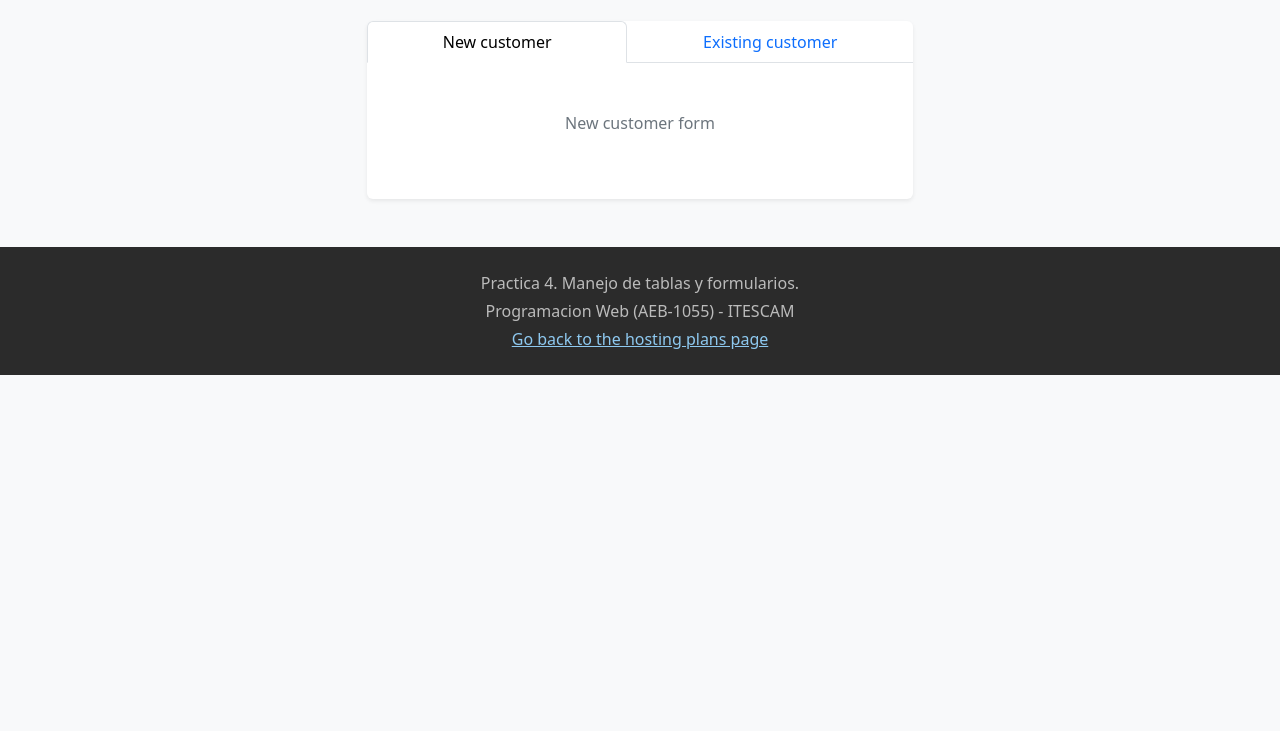
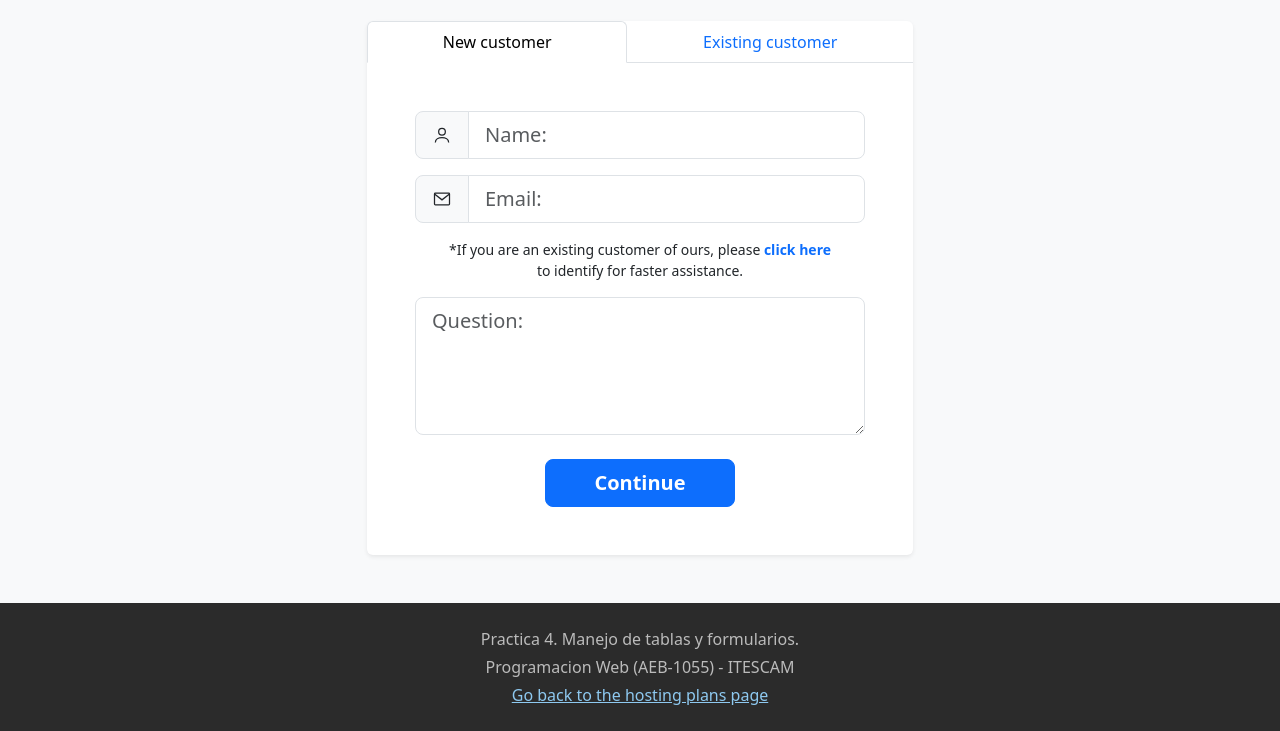
Before and after one commit to ckjosu/practica-2-html, a plain HTML site: page contacto.html in a window 1280 px wide. Shown: the part 211-942 px from the top of the page. Before the commit the page ends 800 px from the top, so only its background shows below. Drawn offline with Linux system fonts and the light colour scheme.

Commit message:
Agrega formulario New customer

```diff
--- a/contacto.html
+++ b/contacto.html
@@ -63,8 +63,42 @@
           <div class="tab-content card-body p-4 p-md-5">
 
             <div class="tab-pane fade show active" id="panel-nuevo" role="tabpanel" aria-labelledby="tab-nuevo">
-              <!-- Formulario New customer (Tarea 5) -->
-              <p class="text-center text-secondary">New customer form</p>
+              <!-- Formulario New customer -->
+              <form id="form-nuevo" action="#" method="post">
+
+                <div class="input-group input-group-lg mb-3">
+                  <span class="input-group-text">
+                    <svg xmlns="http://www.w3.org/2000/svg" width="20" height="20" fill="none" stroke="currentColor" stroke-width="1.5" viewBox="0 0 24 24" aria-hidden="true"><circle cx="12" cy="8" r="4"/><path d="M4 21c0-4 4-6 8-6s8 2 8 6"/></svg>
+                  </span>
+                  <input type="text" class="form-control" id="nombre" name="name"
+                         placeholder="Name:" aria-label="Name" required>
+                </div>
+
+                <div class="input-group input-group-lg mb-3">
+                  <span class="input-group-text">
+                    <svg xmlns="http://www.w3.org/2000/svg" width="20" height="20" fill="none" stroke="currentColor" stroke-width="1.5" viewBox="0 0 24 24" aria-hidden="true"><rect x="3" y="5" width="18" height="14" rx="1"/><path d="M3 6l9 7 9-7"/></svg>
+                  </span>
+                  <input type="email" class="form-control" id="email" name="email"
+                         placeholder="Email:" aria-label="Email" required>
+                </div>
+
+                <p class="text-center small mb-3">
+                  *If you are an existing customer of ours, please
+                  <a href="#" class="fw-semibold text-decoration-none"
+                     onclick="bootstrap.Tab.getOrCreateInstance(document.getElementById('tab-existente')).show(); return false;">click here</a>
+                  <br>to identify for faster assistance.
+                </p>
+
+                <div class="mb-4">
+                  <textarea class="form-control form-control-lg" id="pregunta" name="question"
+                            rows="4" placeholder="Question:" aria-label="Question" required></textarea>
+                </div>
+
+                <div class="text-center">
+                  <button type="submit" class="btn btn-primary btn-lg px-5 fw-bold">Continue</button>
+                </div>
+
+              </form>
             </div>
 
             <div class="tab-pane fade" id="panel-existente" role="tabpanel" aria-labelledby="tab-existente">
```
